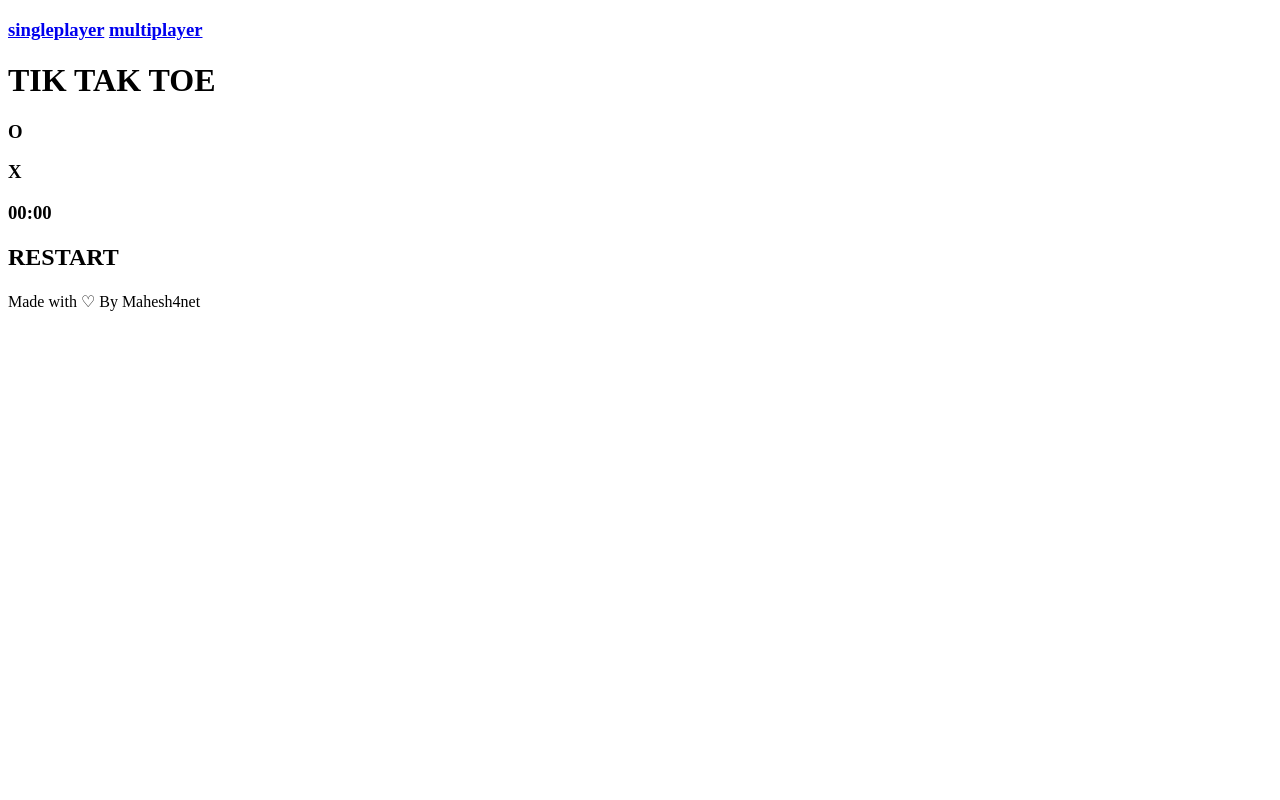
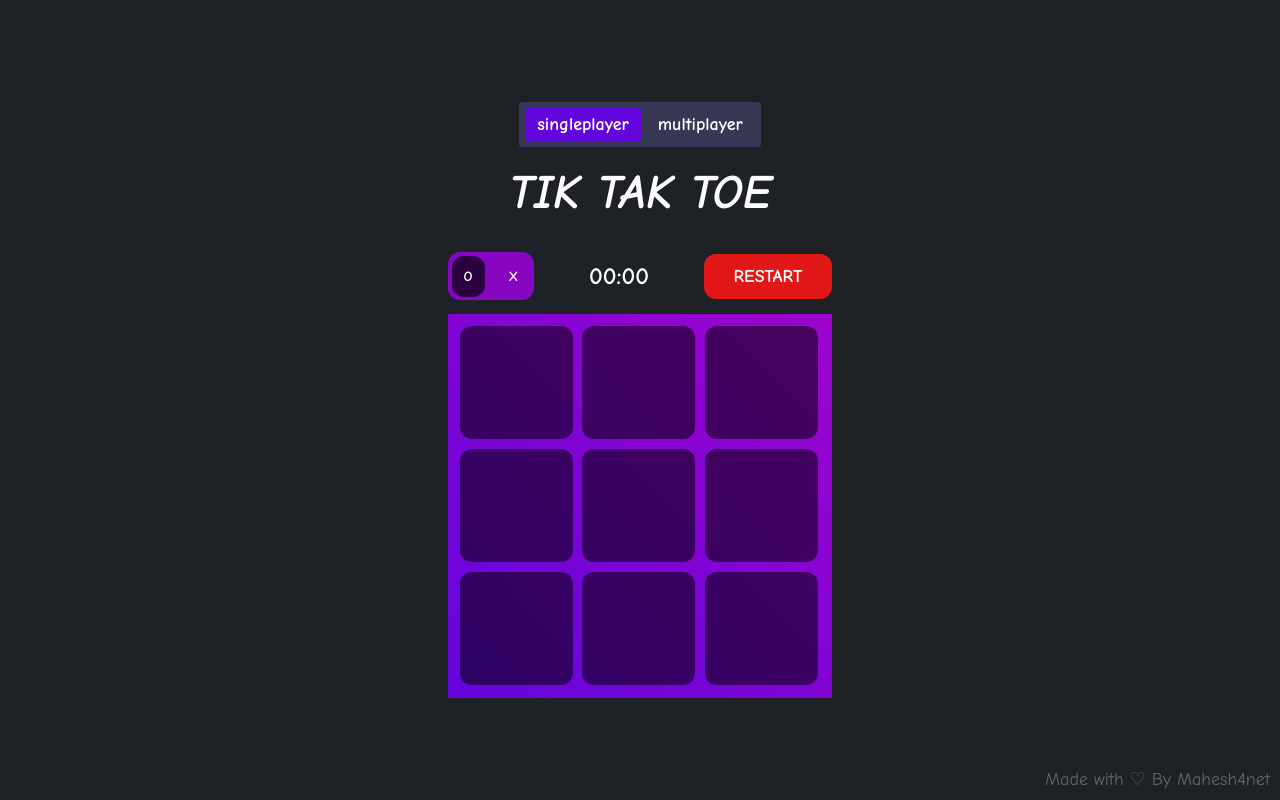
Before and after one commit to mahesh4net/tik-tak-toe, a website: page index.html in a window 1280 px wide. Drawn offline with Linux system fonts and the light colour scheme; the site is published under a folder, as on GitHub Pages, so addresses that start at the root find nothing.

Commit message:
folder updated

```diff
--- a/public/index.html
+++ b/index.html
@@ -5,9 +5,9 @@
     <meta charset="UTF-8">
     <meta name="viewport" content="width=device-width, initial-scale=1.0">
     <title>TIK TAK TOE</title>
-    <base href="/tik-tak-toe/public">
 
-    <link rel="stylesheet" href="/public/styles.css">
+
+    <link rel="stylesheet" href="styles.css">
 </head>
 
 <body>
```
Also changed, not shown: multiplayer.html (renamed from public/multiplayer.html), scripts.js (renamed from public/scripts.js), styles.css (renamed from public/styles.css), 8 other files.
